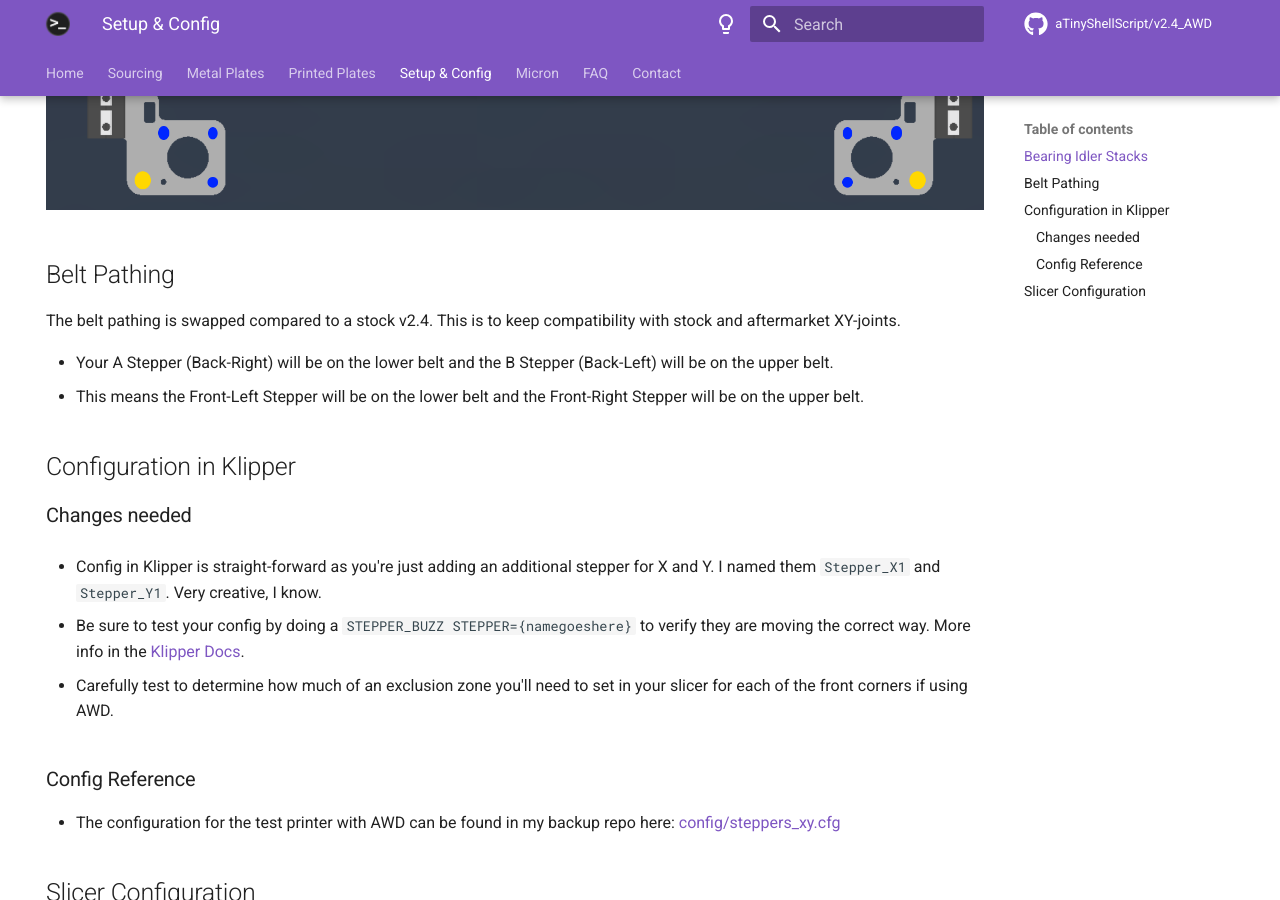
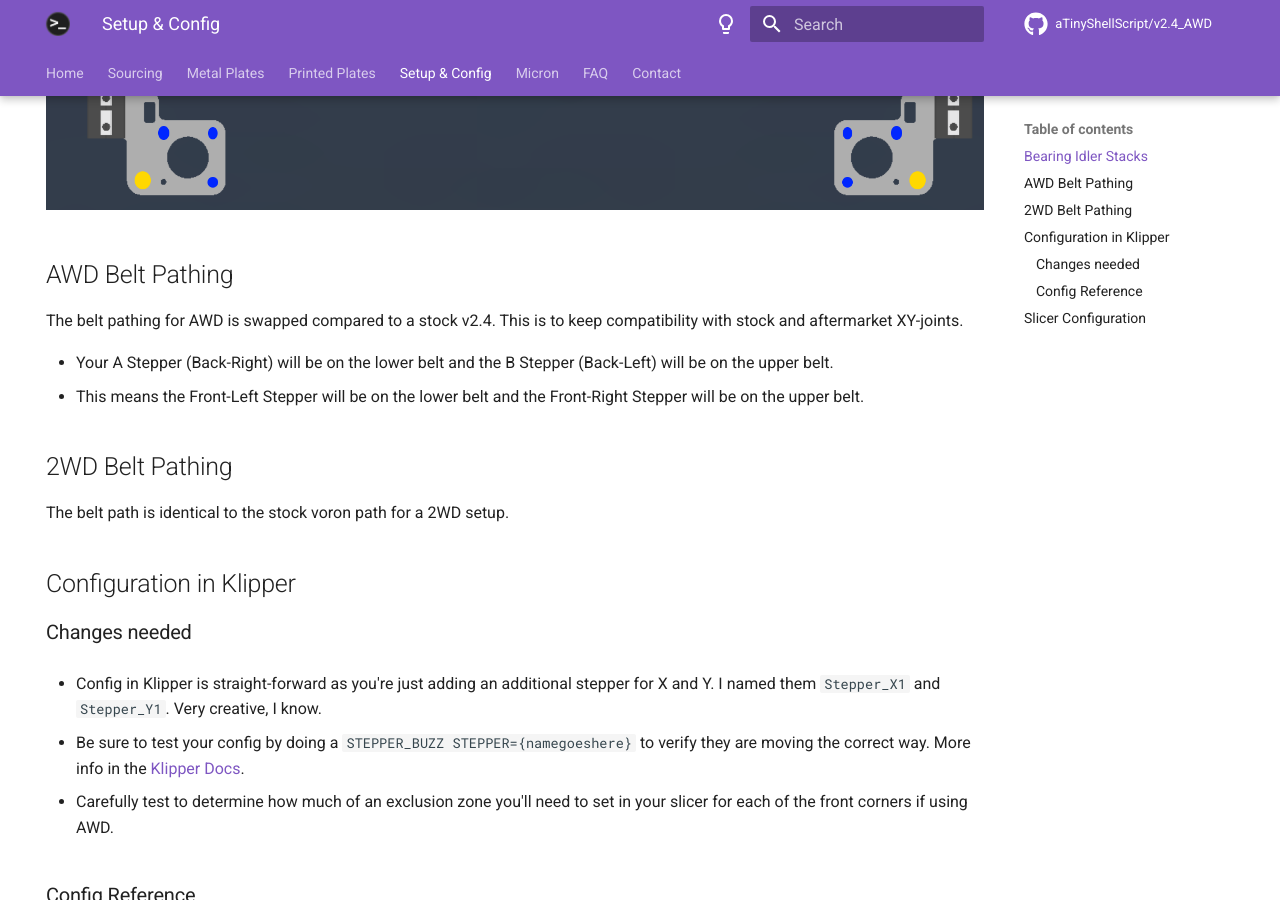
Before and after one commit to aTinyShellScript/awd_docs, an MkDocs documentation site: the page built from docs/configuration.md, in a window 1280 px wide and 900 px high, scrolled down 866 px. Built offline with MkDocs 1.6.1 and Material for MkDocs 9.7.7, drawn with Linux system fonts in a browser that asks for light colours; comment, search, counter and statistics services are not loaded.

Commit message:
Clarifying AWD vs 2WD belt pathing.

```diff
--- a/docs/configuration.md
+++ b/docs/configuration.md
@@ -8,12 +8,16 @@ hide:
 
 ![Idler Locations](images/Idler_Locations.png)
 
-## Belt Pathing
+## AWD Belt Pathing
 
-The belt pathing is swapped compared to a stock v2.4. This is to keep compatibility with stock and aftermarket XY-joints.
+The belt pathing for AWD is swapped compared to a stock v2.4. This is to keep compatibility with stock and aftermarket XY-joints.
 
  * Your A Stepper (Back-Right) will be on the lower belt and the B Stepper (Back-Left) will be on the upper belt.
  * This means the Front-Left Stepper will be on the lower belt and the Front-Right Stepper will be on the upper belt.
+
+## 2WD Belt Pathing
+
+The belt path is identical to the stock voron path for a 2WD setup.
 
 ## Configuration in Klipper
 
```
